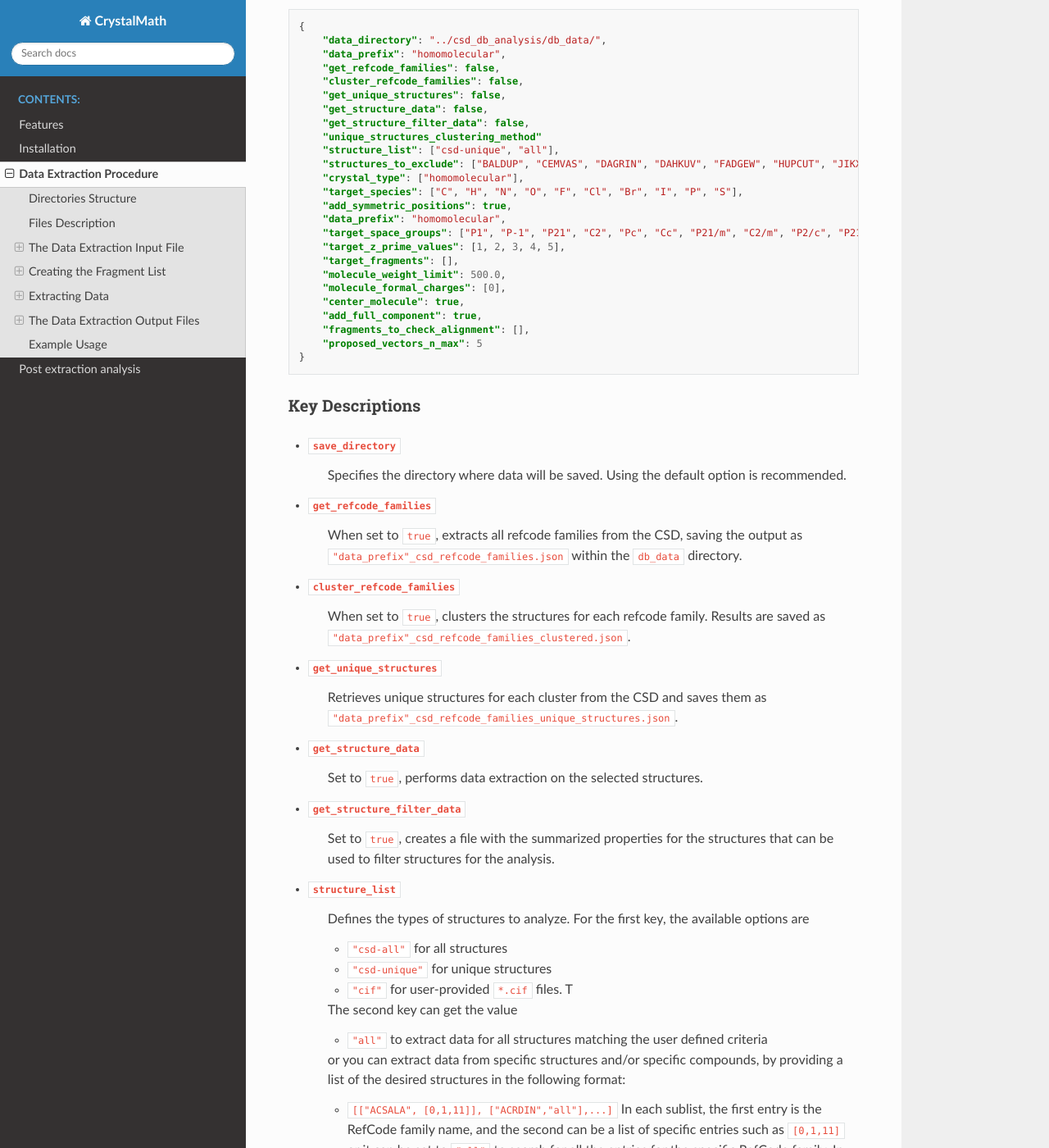
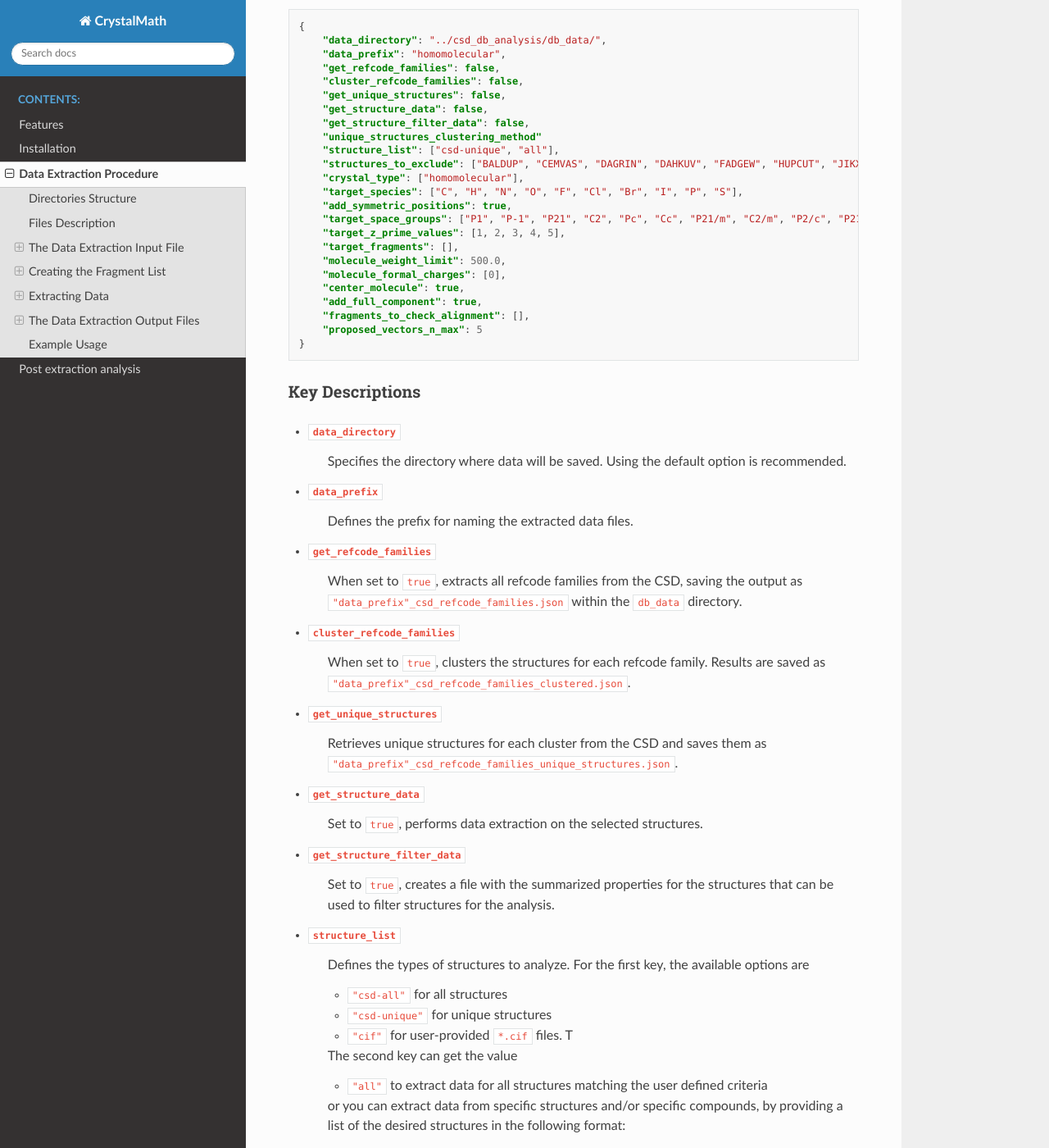
Before and after one commit to nigalanakis/Crystal_Math, a Sphinx documentation site: the page built from docs/source/procedure.rst, in a window 1280 px wide and 1400 px high, scrolled down 1942 px. Shown: the whole window at 82% size. Built offline with Sphinx 7.4.7 and the Read the Docs theme 2.0.0, drawn with Linux system fonts in a browser that asks for light colours; some of the changed text lies outside the part shown.

Commit message:
Update procedure.rst

```diff
--- a/docs/source/procedure.rst
+++ b/docs/source/procedure.rst
@@ -84,7 +84,6 @@ The configuration should be specified in JSON format as shown below:
 	"crystal_type": ["homomolecular"],
 	"target_species": ["C", "H", "N", "O", "F", "Cl", "Br", "I", "P", "S"],
 	"add_symmetric_positions": true,
-	"data_prefix": "homomolecular",
 	"target_space_groups": ["P1", "P-1", "P21", "C2", "Pc", "Cc", "P21/m", "C2/m", "P2/c", "P21/c", "P21/n", "C2/c", "P21212", "P212121", "Pca21", "Pna21", "Pbcn", "Pbca", "Pnma", "R-3", "I41/a"],
 	"target_z_prime_values": [1, 2, 3, 4, 5],
 	"target_fragments": [],
@@ -100,8 +99,11 @@ The configuration should be specified in JSON format as shown below:
 Key Descriptions
 ^^^^^^^^^^^^^^^^
 
-- ``save_directory``
+- ``data_directory``
 	Specifies the directory where data will be saved. Using the default option is recommended.
+
+- ``data_prefix``
+	Defines the prefix for naming the extracted data files.
 
 - ``get_refcode_families``
 	When set to ``true``, extracts all refcode families from the CSD, saving the output as ``"data_prefix"_csd_refcode_families.json`` within the ``db_data`` directory.
```
Also changed, not shown: other parts of docs/source/procedure.rst (+0 -3 lines).
